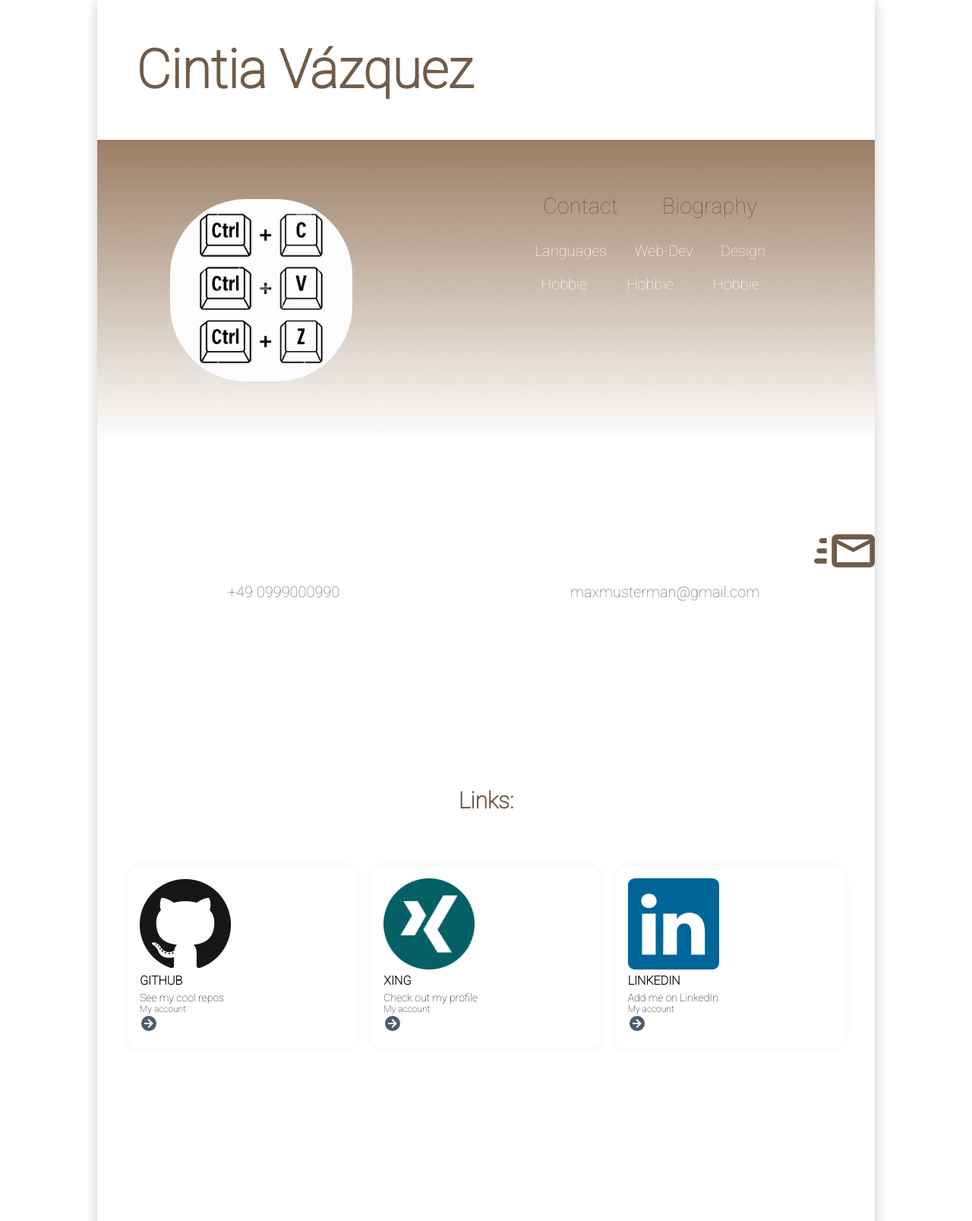
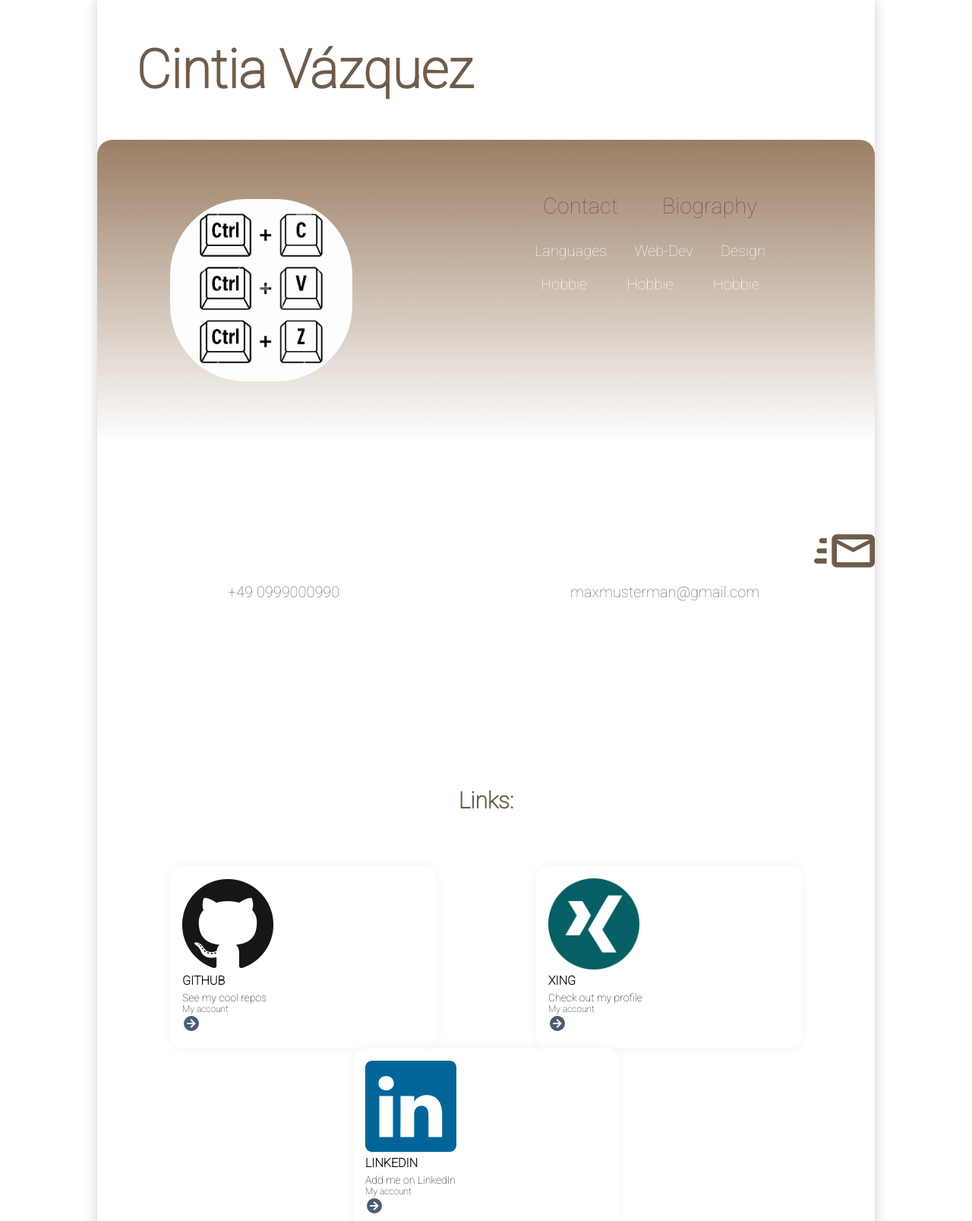
Before and after one commit to cintiavazquez/personal-website, a plain HTML site: page index.html in a window 1280 px wide. Shown: the top 1607 px of the page at 76% size. Drawn offline with Linux system fonts and the light colour scheme.

Commit message:
wrap flexboxes + round corner nav

```diff
--- a/styles.css
+++ b/styles.css
@@ -54,12 +54,14 @@ html {
 .navigation {
   display: flex;
   flex-direction: row;
+  flex-wrap: wrap;
   justify-content: space-around;
   align-items: center;
   background-image: linear-gradient(#9B7E64, white);
   color: white;
   min-height: 50vmin;
   margin-bottom: 10%;
+  border-radius: 20px 20px 0 0;
 }
 
 .nav-right {
@@ -109,6 +111,7 @@ justify-content: space-around;
 #Contact{
   display: flex;
   justify-content: space-around;
+  flex-wrap: wrap;
   align-items: center;
   padding: 0px 0px 20px 20px;
   color: #705C49;
@@ -152,6 +155,7 @@ justify-content: space-around;
   display: flex;
   flex-direction: row;
   justify-content: space-around;
+  flex-wrap: wrap;
   column-gap: 20px;
   padding: 20px;
   margin-bottom: 20%;
@@ -164,7 +168,7 @@ justify-content: space-around;
   justify-content: center;
   padding: 16px;
   position: static;
-  width: 400px;
+  width: 350px;
   left: 0px;
   top: 0px;
   background: white;
@@ -214,8 +218,9 @@ justify-content: space-around;
 
 .biography{
   display: flex;
+  flex-wrap: wrap;
   justify-content: space-evenly;
-  background-color:  ;
+  background-color: ;
   padding: 20px;
 
 }
```
